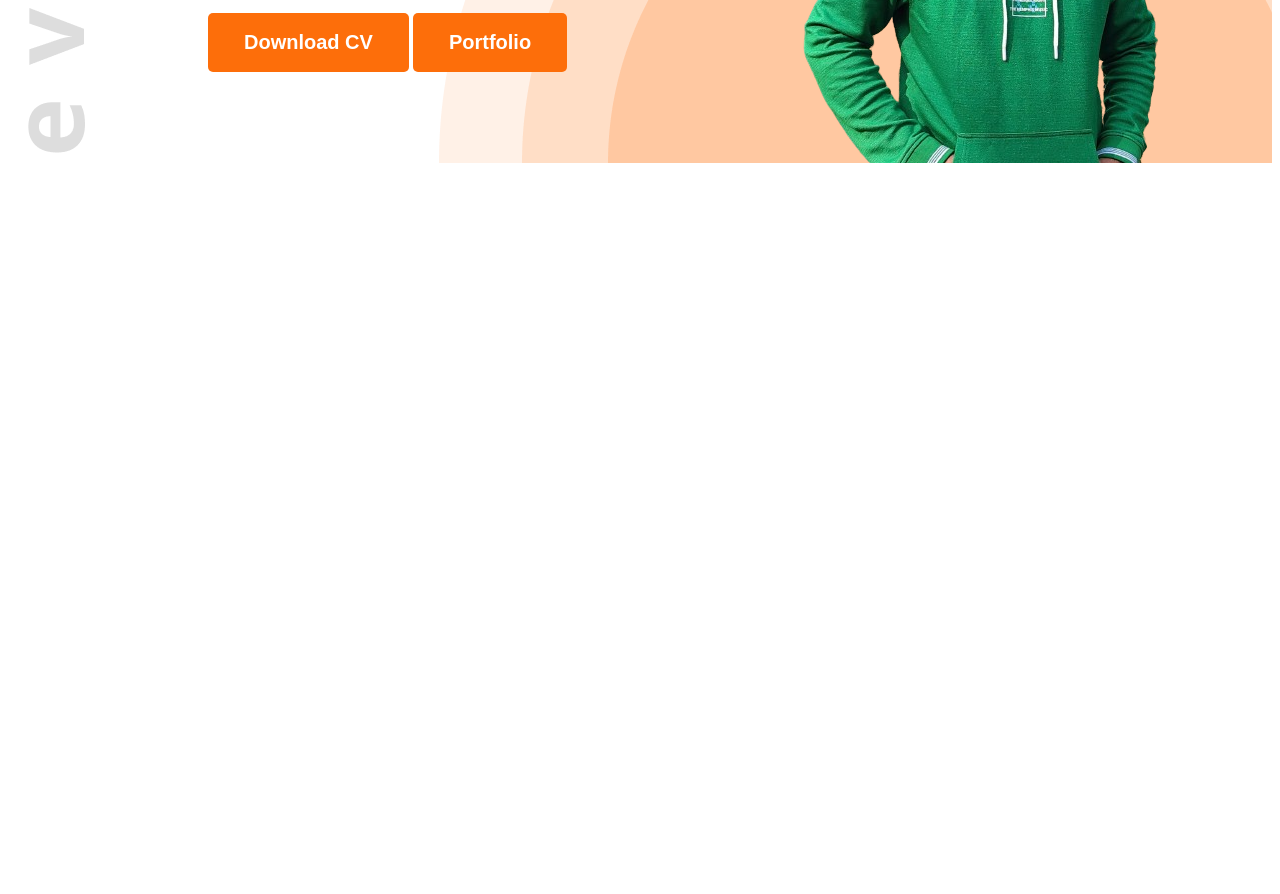
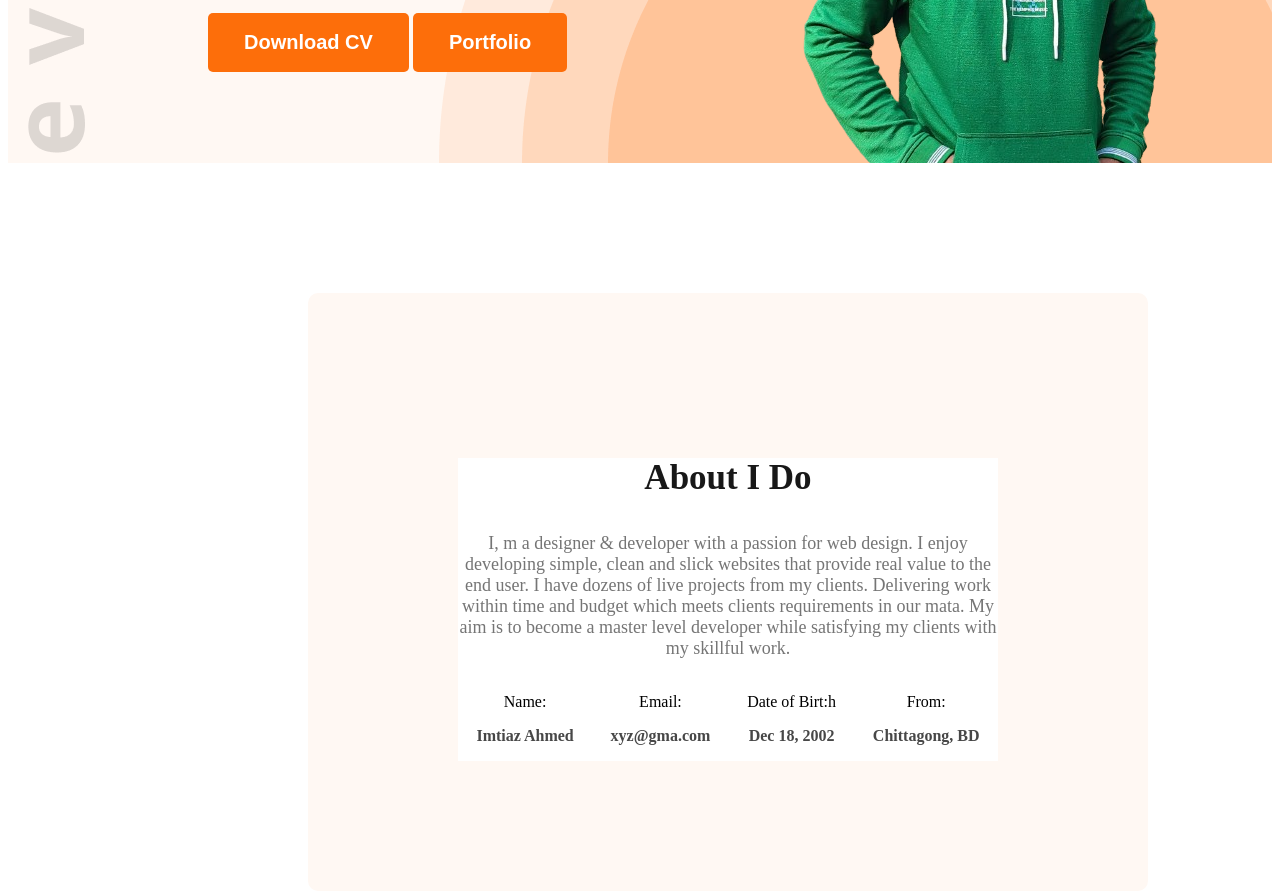
Before and after one commit to ImtiazAhmed01/Simple-Portfolio, a plain HTML site: page index.html in a window 1280 px wide. Shown: the part 516-1410 px from the top of the page. Before the commit the page ends 800 px from the top, so only its background shows below. Drawn offline with Linux system fonts and the light colour scheme.

Commit message:
about section added

```diff
--- a/index.html
+++ b/index.html
@@ -13,7 +13,7 @@
 </head>
 
 <body>
-    <header class="head">
+    <header class="head secondary-bg">
         <nav>
             <h3 class="nav-title">Imt<span class="text_primary">ia</span>z</h3>
             <ul>
@@ -35,6 +35,36 @@
             <img class="banner-picture" src="images/1720507114928-removebg-preview.png" alt="">
         </div>
     </header>
+    <main>
+        <section class="about secondary-bg">
+           <div class="inner">
+            <h3 class="section-title">
+                About I Do
+            </h3>
+            <p class="section-description ">
+                I, m a designer & developer with a passion for web design. I enjoy developing simple, clean and slick websites that provide real value to the end user. I have dozens of live projects from my clients. Delivering work within time and budget which meets clients requirements in our mata. My aim is to become a master level developer while satisfying my clients with my skillful work.
+            </p>
+            <div class="about-items">
+                <div class="about-item">
+                    <p class="item-title">Name:</p>
+                    <p class="item-desription dark-2">Imtiaz Ahmed</p>
+                </div>
+                <div class="about-item">
+                    <p class="item-title">Email:</p>
+                    <p class="item-desription dark-2">xyz@gma.com </p>
+                </div>
+                <div class="about-item">
+                    <p class="item-title">Date of Birt:h</p>
+                    <p class="item-desription dark-2">Dec 18, 2002</p>
+                </div>
+                <div class="about-item">
+                    <p class="item-title">From:</p>
+                    <p class="item-desription dark-2">Chittagong, BD</p>
+                </div>
+            </div>
+           </div>
+        </section>
+    </main>
 
 </body>
 
--- a/style/style.css
+++ b/style/style.css
@@ -12,6 +12,9 @@
     background-position: top left, bottom right;
 }
 /* Shared-style */
+.secondary-bg{
+    background-color: #FFF8F3;
+}
 .text_primary{
     color:#FD6E0A;
 }
@@ -27,6 +30,15 @@
     border-radius: 5px;
     border: none;
 
+}
+.section-title{
+    font-size: 35px;
+    font-weight: bold;
+    color: #181818;
+}
+.section-description{
+    font-size: 18px;
+    color: #757575;
 }
 
 /* Nav style */
@@ -75,3 +87,25 @@ nav li a{
 .banner-picture{
     width: 580px;
 }
+main{
+    max-width: 1140px;
+    margin: 0, auto;
+}
+/* About style */
+.about{
+border-radius: 10px;
+padding: 130px 150px;
+margin-top: 130px;
+margin-left: 300px;
+text-align: center;
+}
+.about-items{
+    justify-content: space-around;
+    display: flex;
+}
+.item-desription {
+    font-weight: 600;
+}
+.inner{
+    background-color: #FFFFFF;
+}
```
